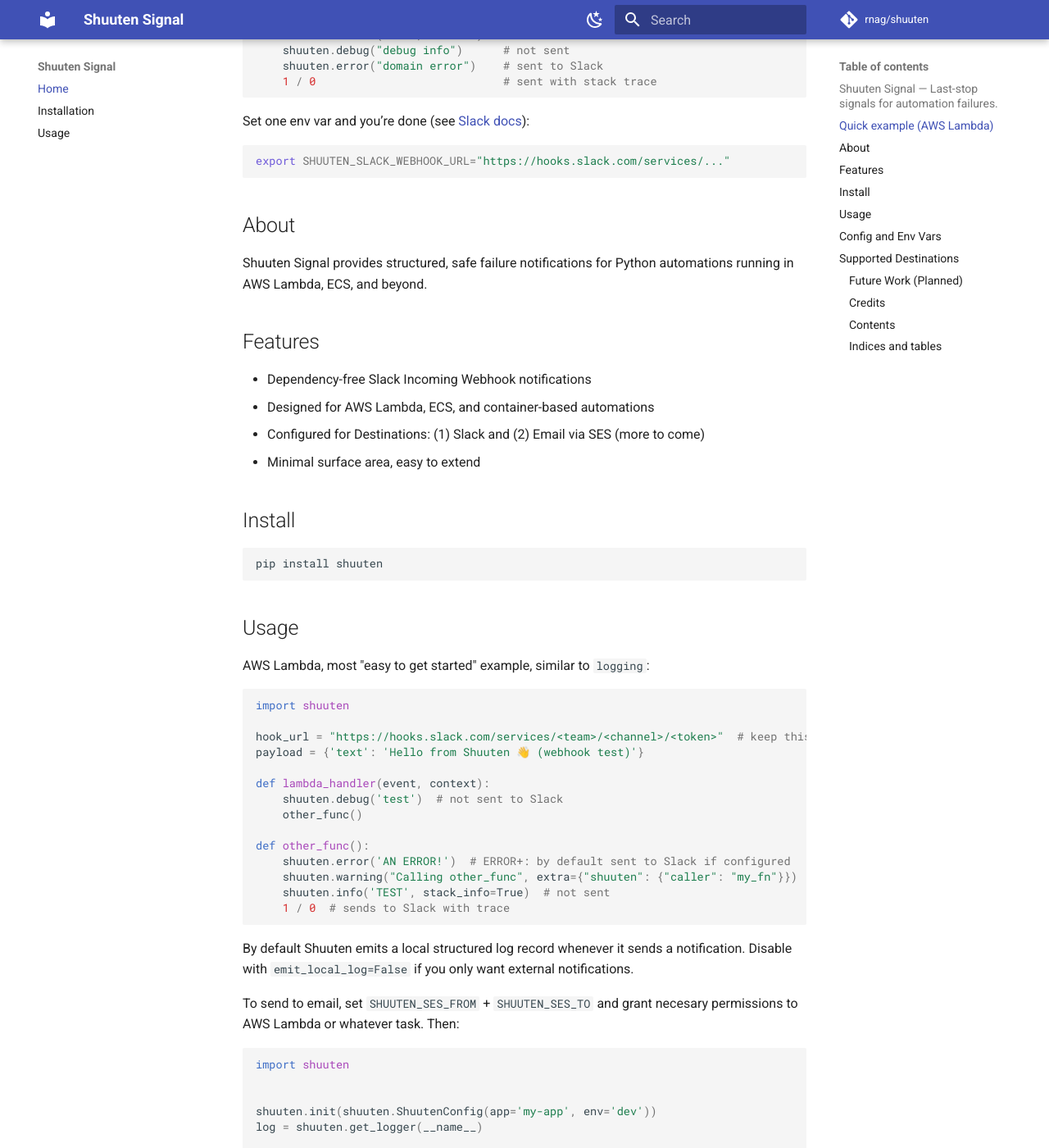
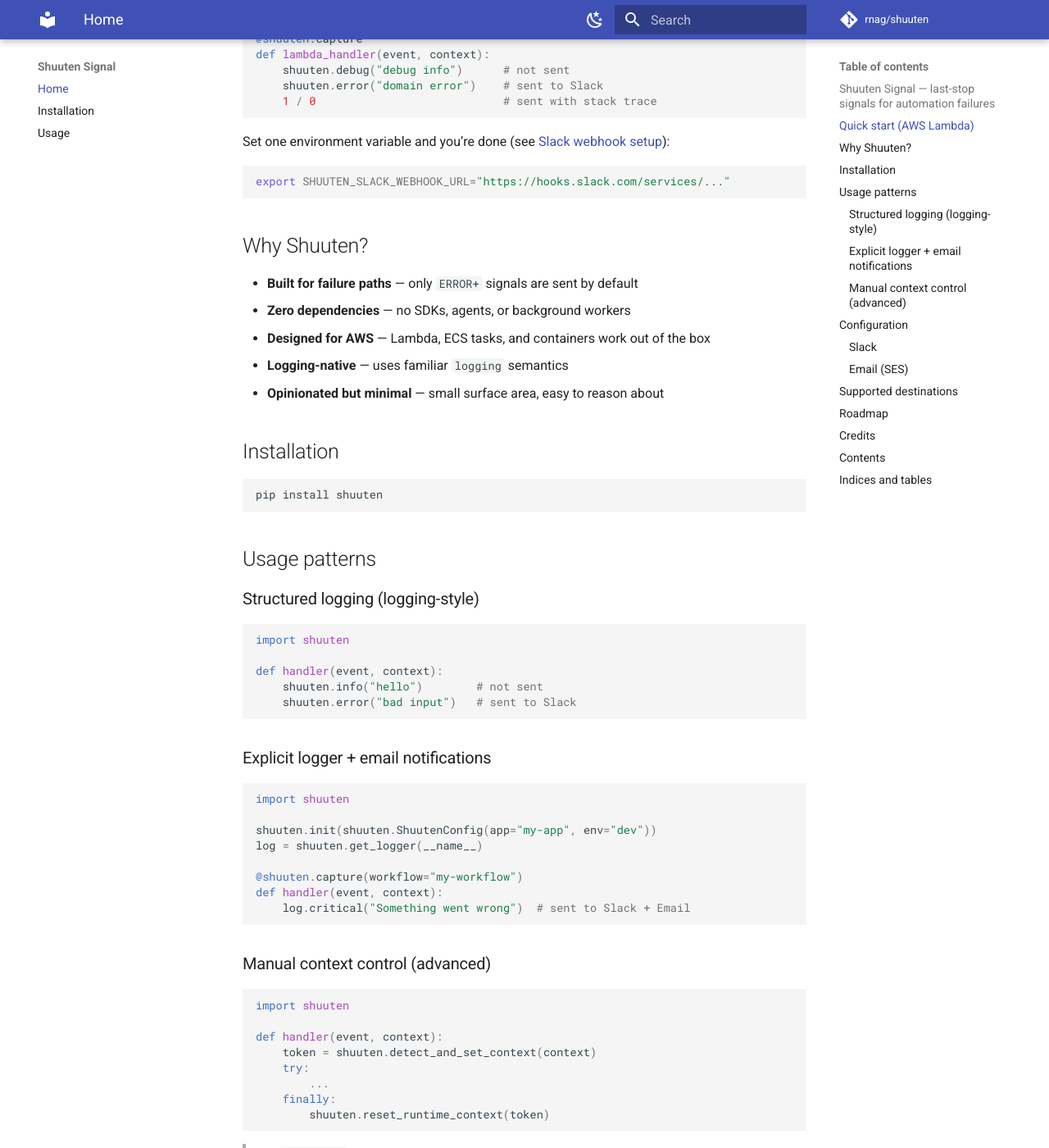
Before and after one commit to rnag/shuuten, an MkDocs documentation site: the page built from docs/index.md, in a window 1280 px wide and 1400 px high, scrolled down 689 px. Shown: the whole window at 82% size. Built offline with MkDocs 1.6.1 and Material for MkDocs 9.7.7, drawn with Linux system fonts in a browser that asks for light colours; comment, search, counter and statistics services are not loaded; some of the changed text lies outside the part shown.

Commit message:
update docs

````diff
--- a/README.md
+++ b/README.md
@@ -1,7 +1,7 @@
 <div align="center">
-<img alt="logo" width="175" src="https://raw.githubusercontent.com/rnag/shuuten/main/img/logo.png">
+<img alt="logo" width="160" src="https://raw.githubusercontent.com/rnag/shuuten/main/img/logo.png">
 
-**Shuuten Signal — Last-stop signals for automation failures.**
+**Shuuten Signal — last-stop signals for automation failures**
 
 [![PyPI version](https://img.shields.io/pypi/v/shuuten.svg)](https://pypi.org/project/shuuten)
 [![PyPI license](https://img.shields.io/pypi/l/shuuten.svg)](https://pypi.org/project/shuuten)
@@ -13,15 +13,13 @@
 
 <!--intro-start-->
 
-**Shuuten** sends structured Slack and Email alerts when your Python automations fail – especially in AWS Lambda and ECS – with minimal setup and zero dependencies.
+**Shuuten sends structured Slack and email alerts** when your Python automations fail — especially in AWS Lambda and ECS — with minimal setup and zero dependencies.
 
-> *終点 (Shūten) means "final stop" in Japanese — the point where a workflow ends and signals that something needs attention.*
+*終点 (Shūten) means "final stop" in Japanese — the point where a workflow ends and signals that something needs attention.*
 
 📖 [Documentation](https://shuuten.ritviknag.com) · ⭐ [Star on GitHub](https://github.com/rnag/shuuten)
 
----
-
-### Quick example (AWS Lambda)
+### Quick start (AWS Lambda)
 
 ```python
 import shuuten
@@ -33,68 +31,54 @@ def lambda_handler(event, context):
     1 / 0                            # sent with stack trace
 ```
 
-Set one env var and you’re done (see [Slack docs](https://docs.slack.dev/messaging/sending-messages-using-incoming-webhooks/)):
+Set one environment variable and you’re done
+(see [Slack webhook setup](https://docs.slack.dev/messaging/sending-messages-using-incoming-webhooks/)):
 
 ```bash
 export SHUUTEN_SLACK_WEBHOOK_URL="https://hooks.slack.com/services/..."
 ```
 
-## About
+## Why Shuuten?
 
-Shuuten Signal provides structured, safe failure notifications for Python automations running in AWS Lambda, ECS, and beyond.
+* **Built for failure paths** — only `ERROR+` signals are sent by default
+* **Zero dependencies** — no SDKs, agents, or background workers
+* **Designed for AWS** — Lambda, ECS tasks, and containers work out of the box
+* **Logging-native** — uses familiar `logging` semantics
+* **Opinionated but minimal** — small surface area, easy to reason about
 
-## Features
+## Installation
 
-- Dependency-free Slack Incoming Webhook notifications
-- Designed for AWS Lambda, ECS, and container-based automations
-- Configured for Destinations: (1) Slack and (2) Email via SES (more to come)
-- Minimal surface area, easy to extend
-
-## Install
-
-```shell
+```bash
 pip install shuuten
 ```
 
-## Usage
+## Usage patterns
 
-AWS Lambda, most "easy to get started" example, similar to `logging`:
-```python3
+### Structured logging (logging-style)
+
+```python
 import shuuten
 
-hook_url = "https://hooks.slack.com/services/<team>/<channel>/<token>"  # keep this secret
-payload = {'text': 'Hello from Shuuten 👋 (webhook test)'}
-
-def lambda_handler(event, context):
-    shuuten.debug('test')  # not sent to Slack
-    other_func()
-
-def other_func():
-    shuuten.error('AN ERROR!')  # ERROR+: by default sent to Slack if configured
-    shuuten.warning("Calling other_func", extra={"shuuten": {"caller": "my_fn"}})  # not sent
-    shuuten.info('TEST', stack_info=True)  # not sent
-    1 / 0  # sends to Slack with trace
+def handler(event, context):
+    shuuten.info("hello")        # not sent
+    shuuten.error("bad input")   # sent to Slack
 ```
 
-By default Shuuten emits a local structured log record whenever it sends a notification. Disable with `emit_local_log=False` if you only want external notifications.
+### Explicit logger + email notifications
 
-To send to email, set `SHUUTEN_SES_FROM` + `SHUUTEN_SES_TO` and grant necesary permissions to AWS Lambda or whatever task. Then:
-
-```python3
+```python
 import shuuten
 
-
-shuuten.init(shuuten.ShuutenConfig(app='my-app', env='dev'))
+shuuten.init(shuuten.ShuutenConfig(app="my-app", env="dev"))
 log = shuuten.get_logger(__name__)
 
-
-@shuuten.capture(workflow='my-sample-workflow')
+@shuuten.capture(workflow="my-workflow")
 def handler(event, context):
-    log.info('Hello world!')  # not sent
-    log.critical('Something went wrong! Help!')  # ERROR+: Sent to Slack + Email
+    log.critical("Something went wrong")  # sent to Slack + Email
 ```
 
-If you don't wanna use `capture()` decorator, then set/reset context manually for now (context manager coming soon!)
+### Manual context control (advanced)
+
 ```python
 import shuuten
 
@@ -106,42 +90,52 @@ def handler(event, context):
         shuuten.reset_runtime_context(token)
 ```
 
-The `capture()` decorator works for ECS Tasks too! It use the ECS Metadata endpoint v4.
+> The `capture()` decorator works for ECS tasks as well (via ECS metadata v4).
 
-## Config and Env Vars
+## Configuration
 
-Pass following config via `ShuutenConfig` as in `shuuten.init(config=...)` or else set in environment:
+You can configure Shuuten via `ShuutenConfig` in code **or** environment variables.
 
-* `SHUUTEN_APP` - App name, mostly unused...
-* `SHUUTEN_ENV` - Environment for AWS account (example: `prod | dev | staging | etc.`)
-* `SHUUTEN_EMIT_LOCAL_LOG` - true for Shuuten to notify / log internal logs (local only) (default: `True`)
-* `SHUUTEN_QUIET_LEVEL` - Quiet level for 3rd party libraries (such as botocore); defaults to `WARNING` if not set.
-* `SHUUTEN_MIN_LEVEL` - Minimum log level for messages sent to destination(s) (default: `ERROR`)
-* `SHUUTEN_SLACK_WEBHOOK_URL` - Slack webhook URL; If set, logs above `SHUUTEN_MIN_LEVEL` are sent to Slack
-* `SHUUTEN_SLACK_FORMAT` Slack format for messages, either Block Kit or plain text (default: `blocks`)
-* `SHUUTEN_SES_FROM` - SES identity or sender, must be verified in SES (example: `sender@my.domain.org`)
-* `SHUUTEN_SES_TO` (`list[str]`) - Comma-delimited field, if provided will send stylized HTML to them
-  * Example: `'user1@my.domain.org,user2@my.domain.org'`
-* `SHUUTEN_SES_REPLY_TO` - Optional `Reply-To` address (example: `reply-to@my.domain.org`)
-* `SHUUTEN_SES_REGION` - Optional AWS region
-* `SHUUTEN_DEDUPE_WINDOW_S` - Dedupe window for logs to Slack, in seconds (default: `30.0`)
+| Variable                  | Description                                       | Default   |
+| ------------------------- | ------------------------------------------------- | --------- |
+| `SHUUTEN_APP`             | Application name (used for grouping/metadata)     | auto      |
+| `SHUUTEN_ENV`             | Environment name (`prod`, `dev`, `staging`, etc.) | auto      |
+| `SHUUTEN_MIN_LEVEL`       | Minimum level sent to destinations                | `ERROR`   |
+| `SHUUTEN_EMIT_LOCAL_LOG`  | Emit local structured log when notifying          | `true`    |
+| `SHUUTEN_QUIET_LEVEL`     | Silence noisy third-party logs (e.g. boto)        | `WARNING` |
+| `SHUUTEN_DEDUPE_WINDOW_S` | Slack dedupe window (seconds); `0` disables       | `30`      |
 
-# Supported Destinations
+### Slack
 
-* **Slack** (requires `SHUUTEN_SLACK_WEBHOOK_URL`)
-* **Email** (requires `SHUUTEN_SES_FROM` and `SHUUTEN_SES_TO`)
+| Variable                    | Description                |
+| --------------------------- | -------------------------- |
+| `SHUUTEN_SLACK_WEBHOOK_URL` | Slack Incoming Webhook URL |
+| `SHUUTEN_SLACK_FORMAT`      | `blocks` or `plain`        |
 
-## Future Work (Planned)
+### Email (SES)
 
-* Send to AWS Teams and PagerDuty and other destinations
-* Maybe send to ElastiCache (ECS) too - not sure
-* Context manager for exceptions
-* Offer `exception_only: bool = False` to only send logs with `exc_info=True`
-* ECS Agent for more streamlined and performance-based error reporting
-* Support AWS EKS
+| Variable               | Description                    |
+| ---------------------- | ------------------------------ |
+| `SHUUTEN_SES_FROM`     | Verified SES sender            |
+| `SHUUTEN_SES_TO`       | Comma-separated recipient list |
+| `SHUUTEN_SES_REPLY_TO` | Optional reply-to address      |
+| `SHUUTEN_SES_REGION`   | Optional SES region            |
+
+## Supported destinations
+
+* **Slack** (Incoming Webhooks)
+* **Email** (AWS SES)
+
+## Roadmap
+
+* PagerDuty and other alerting destinations
+* Context manager for exception capture
+* Optional "exceptions-only" alerting mode
+* Expanded ECS and EKS support
 
 ## Credits
 
-This package was created with [Cookiecutter](https://github.com/audreyfeldroy/cookiecutter) and the [audreyfeldroy/cookiecutter-pypackage](https://github.com/audreyfeldroy/cookiecutter-pypackage) project template.
+Created with Cookiecutter using
+[https://github.com/audreyfeldroy/cookiecutter-pypackage](https://github.com/audreyfeldroy/cookiecutter-pypackage)
 
 <!--intro-end-->
--- a/docs/index.md
+++ b/docs/index.md
@@ -1,8 +1,8 @@
-![Shuuten logo](https://raw.githubusercontent.com/rnag/shuuten/main/img/logo.png){ width="175" style="display:block;margin:auto;" }
+![Shuuten logo](https://raw.githubusercontent.com/rnag/shuuten/main/img/logo.png){ width="160" style="display:block;margin:auto;" }
 
 <div style="text-align:center" markdown>
 
-#### Shuuten Signal — Last-stop signals for automation failures.
+#### Shuuten Signal — last-stop signals for automation failures
 
 [![PyPI version](https://img.shields.io/pypi/v/shuuten.svg)](https://pypi.org/project/shuuten)
 [![PyPI license](https://img.shields.io/pypi/l/shuuten.svg)](https://pypi.org/project/shuuten)
````
